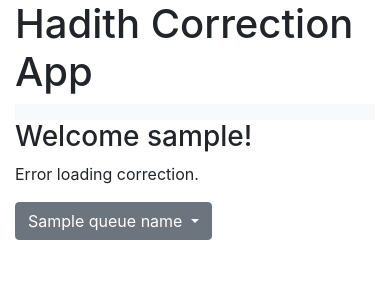
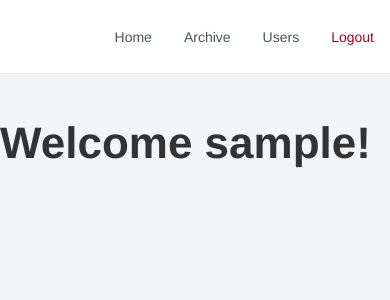
Before and after one commit to sunnah-com/corrections, a Flask app: template frontend/templates/index.html in a window 390 px wide; the page is wider, and only the part inside the window is pictured. Shown: the top 300 px of that part. Run offline with Flask 2, Linux system fonts and the light colour scheme; the template is opened without the code that fills it: most values are stand-ins (such as "Sample title", 1, 10 or a date in 2020); data that the repository does not hold is empty; parts of the project's set-up code (start-up, migrations or seed data) failed here and were passed over; some libraries are stand-ins or nearby versions.

Commit message:
feat: hadith editable sections design

```diff
--- a/frontend/static/css/styles.css
+++ b/frontend/static/css/styles.css
@@ -1,11 +1,179 @@
-.label {
-    font-weight: bold;
+html, body {
+  margin: 0;
+  padding: 0;
 }
 
-.item {
-    border       : 1px solid #ddd;
-    border-radius: 4px;
-    background   : #eee;
-    padding      : 16px;
-    margin-bottom: 16px;
+body {
+  background: #F3F5F7;
+  font-family: Helvetica Neue, serif;
 }
+
+* {
+  box-sizing: border-box;
+}
+
+a {
+  text-decoration: none;
+}
+
+ul {
+  padding: 0;
+  margin: 0;
+}
+
+.container {width: 1140px;
+  margin: 0 auto;
+}
+
+.header {
+  background: #FFFFFF;
+  border-bottom: 1px solid #EDF1F3;
+  margin-bottom: 40px;
+  display: flex;
+  justify-content: center;
+  align-items: center;
+  height: 74px;
+}
+
+.header__content {
+  display: flex;
+  justify-content: space-between;
+  align-items: center;
+  height: 100%;
+}
+
+.header__logo {
+
+}
+
+.headerNav {
+  display: flex;
+  list-style: none;
+  height: 100%;
+}
+
+.headerNav__item {
+  height: 100%;
+}
+
+.headerNav__item--logout .headerNav__itemLink {
+  color: #B00020;
+}
+
+.headerNav__itemLink {
+  font-family: Helvetica Neue, serif;
+  font-size: 14px;
+  font-style: normal;
+  font-weight: 500;
+  color: #495459;
+  cursor: pointer;
+  transition: 0.3s;
+  display: block;
+  padding: 0 16px;
+  line-height: 74px;
+}
+
+.headerNav__itemLink:hover {
+  background: #f0f0f0;
+}
+
+.headerNav__item--active .headerNav__itemLink{
+
+}
+
+.guestMessage {
+  font-size: 44px;
+  font-style: normal;
+  font-weight: 700;
+  text-align: left;
+  margin-bottom: 40px;
+  color: #333333;
+}
+
+.hadithEditableSections {
+  display: flex;
+  justify-content: space-between;
+  height: 495px;
+}
+
+.hadithEditableSections__section {
+  flex: 1;
+  margin-right: 30px;
+  background: #FFFFFF;
+  border-radius: 16px;
+  overflow: hidden;
+  display: flex;
+  flex-direction: column;
+}
+
+.hadithEditableSections__section:last-of-type {
+  margin-right: 0;
+}
+
+.hadithEditableSections__sectionHead {
+  padding: 24px 24px 0;
+  border-bottom: 1px solid #EDF1F3;
+}
+
+.hadithEditableSections__sectionContent {
+  flex: 1;
+  overflow: scroll;
+}
+
+.hadithEditableSections__sectionTitle {
+  font-size: 30px;
+  font-style: normal;
+  font-weight: 700;
+  color: #333333;
+  margin: 0 0 24px;
+}
+
+.hadithEditableSections__metaData {
+  display: flex;
+  flex-wrap: wrap;
+}
+
+.hadithEditableSections__metaItem {
+  margin-bottom: 18px;
+  width: 50%;
+}
+
+.hadithEditableSections__metaItem--fullWidth {
+  width: 100%;
+}
+
+.hadithEditableSections__metaTitle {
+  font-size: 14px;
+  font-style: normal;
+  font-weight: 400;
+  color: #019592;
+}
+
+.hadithEditableSections__metaDesc {
+  font-size: 14px;
+  font-style: normal;
+  font-weight: 500;
+  color: #333333;
+}
+
+.hadithEditableSections__textarea {
+  font-family: Noto Serif, serif;
+  height: 100%;
+  width: 100%;
+  border: none;
+  resize: none;
+  font-size: 16px;
+  font-style: normal;
+  font-weight: 400;
+  line-height: 24px;
+  color: #333333;
+  padding: 16px 24px;
+}
+
+.hadithEditableSections__textarea:focus {
+  outline: none;
+}
+
+.hadithEditableSections__textarea[readonly] {
+  background: #F8F8F8;
+}
--- a/frontend/templates/index.html
+++ b/frontend/templates/index.html
@@ -1,74 +1,87 @@
 {% extends 'layout.html' %}
 
 {% block content %}
-<h3>Welcome {{ username }}!</h3>
+<div class="container">
+  <h3 class="guestMessage">Welcome {{ username }}!</h3>
+</div>
 <script type="text/javascript">
   originalEmailTemplate = {{ email_template | tojson }};
 </script>
 <correction-view inline-template token="{{ access_token }}" queue="{{ queue_name }}">
   {% raw %}
-  <div>
+  <div class="container">
     {{ message }}
 
     <div>
-      <div class="row">
-        <div class="col">
-          <p v-if="loading">Loading...</p>
-          <p v-for="error in errors">
-            {{ error }}
-          </p>
-          <div class="dropdown">
-            <button class="btn btn-secondary dropdown-toggle" type="button" id="queueDropdown" data-toggle="dropdown"
-              aria-haspopup="true" aria-expanded="false">
-              {{queueName}}
-            </button>
-            <div class="dropdown-menu" aria-labelledby="queueDropdown">
-              <a v-for="queue in queues" class="dropdown-item" href="#"
-                v-on:click="changeQueue(queue.name)">{{queue.name}}</a>
+<!--      <div class="row">-->
+<!--        <div class="col">-->
+<!--          <p v-if="loading">Loading...</p>-->
+<!--          <p v-for="error in errors">-->
+<!--            {{ error }}-->
+<!--          </p>-->
+<!--          <div class="dropdown">-->
+<!--            <button class="btn btn-secondary dropdown-toggle" type="button" id="queueDropdown" data-toggle="dropdown"-->
+<!--              aria-haspopup="true" aria-expanded="false">-->
+<!--              {{queueName}}-->
+<!--            </button>-->
+<!--            <div class="dropdown-menu" aria-labelledby="queueDropdown">-->
+<!--              <a v-for="queue in queues" class="dropdown-item" href="#"-->
+<!--                v-on:click="changeQueue(queue.name)">{{queue.name}}</a>-->
+<!--            </div>-->
+<!--          </div>-->
+<!--        </div>-->
+<!--      </div>-->
+        <div class="hadithEditableSections" v-if="correction != null">
+          <div class="hadithEditableSections__section">
+            <div class="hadithEditableSections__sectionHead">
+              <h3 class="hadithEditableSections__sectionTitle">Original</h3>
+              <div class="hadithEditableSections__metaData">
+                <div class="hadithEditableSections__metaItem">
+                  <div class="hadithEditableSections__metaTitle">Attribute:</div>
+                  <div class="hadithEditableSections__metaDesc">{{ correction.attr }}</div>
+                </div>
+                <div class="hadithEditableSections__metaItem hadithEditableSections__metaItem--fullWidth">
+                  <div class="hadithEditableSections__metaTitle">Value:</div>
                 </div>
               </div>
             </div>
-      </div>
-      <div class="row" v-if="correction != null">
-        <div class="col-sm">
-          <div id="original" class="item">
-            <h3>Original</h3>
-            <div v-if="originalHadith">
-              <div>
-                <span class="label">Attribute:</span> {{ correction.attr }}
-              </div>
-              <div class="value">
-                <span class="label">Value:</span>
-                <textarea class="form-control" rows="10" readonly>
+            <div id="original" class="hadithEditableSections__sectionContent">
+              <textarea v-if="originalHadith" class="hadithEditableSections__textarea" readonly>
                 {{ originalHadith[this.correction.attr] }}
               </textarea>
             </div>
           </div>
+          <div class="hadithEditableSections__section">
+            <div class="hadithEditableSections__sectionHead">
+              <h3 class="hadithEditableSections__sectionTitle">Correction</h3>
+              <div class="hadithEditableSections__metaData">
+                <div class="hadithEditableSections__metaItem">
+                  <div class="hadithEditableSections__metaTitle">Comment:</div>
+                  <div class="hadithEditableSections__metaDesc">{{ correction.comment }}</div>
+                </div>
+                <div class="hadithEditableSections__metaItem">
+                  <div class="hadithEditableSections__metaTitle">Submitted By:</div>
+                  <div class="hadithEditableSections__metaDesc">{{ correction.submittedBy }}</div>
+                </div>
+                <div class="hadithEditableSections__metaItem hadithEditableSections__metaItem--fullWidth">
+                  <div class="hadithEditableSections__metaTitle">Value:</div>
                 </div>
               </div>
-        <div class="col-sm">
-          <div id="correction" class="item">
-            <h3>Correction</h3>
-            <div>
-              <div class="comment">
-                <span class="label">Comment:</span>
-                <p>{{ correction.comment }}</p>
             </div>
-              <div>
-                <span class="label">Submitted By:</span> {{ correction.submittedBy }}
-              </div>
-              <div class="value">
-                <span class="label">Value:</span>
-                <textarea @input="checkDiff" class="form-control" name="corrected_val" rows="10"
+            <div id="correction" class="hadithEditableSections__sectionContent">
+              <textarea
+                @input="checkDiff"
+                class="hadithEditableSections__textarea"
+                name="corrected_val"
                 v-model="correction.val"></textarea>
             </div>
           </div>
+          <div class="hadithEditableSections__section">
+            <div class="hadithEditableSections__sectionHead">
+              <h3 class="hadithEditableSections__sectionTitle">Diff</h3>
             </div>
-        </div>
-        <div class="col-sm">
-          <div class="item" v-if="correction != null && originalHadith != null">
-            <h3>Diff</h3>
-            <div v-html="this.diff">
+            <div class="hadithEditableSections__sectionContent" v-if="correction != null && originalHadith != null">
+              <div v-html="this.diff" class="hadithEditableSections__textarea" />
             </div>
           </div>
           </div>
--- a/frontend/templates/layout.html
+++ b/frontend/templates/layout.html
@@ -2,8 +2,8 @@
 
 <head>
     <link rel="shortcut icon" href="{{ url_for('static', filename='favicon.ico') }}">
-    <link rel="stylesheet" href="https://stackpath.bootstrapcdn.com/bootstrap/4.5.2/css/bootstrap.min.css"
-        integrity="sha384-JcKb8q3iqJ61gNV9KGb8thSsNjpSL0n8PARn9HuZOnIxN0hoP+VmmDGMN5t9UJ0Z" crossorigin="anonymous">
+<!--    <link rel="stylesheet" href="https://stackpath.bootstrapcdn.com/bootstrap/4.5.2/css/bootstrap.min.css"-->
+<!--        integrity="sha384-JcKb8q3iqJ61gNV9KGb8thSsNjpSL0n8PARn9HuZOnIxN0hoP+VmmDGMN5t9UJ0Z" crossorigin="anonymous">-->
     <link rel="stylesheet" href="{{ url_for('static', filename='css/styles.css') }}" />
     <script src="https://cdnjs.cloudflare.com/ajax/libs/popper.js/1.11.0/umd/popper.min.js" integrity="sha384-b/U6ypiBEHpOf/4+1nzFpr53nxSS+GLCkfwBdFNTxtclqqenISfwAzpKaMNFNmj4" crossorigin="anonymous"></script>
     <script src="https://code.jquery.com/jquery-3.5.1.min.js" integrity="sha256-9/aliU8dGd2tb6OSsuzixeV4y/faTqgFtohetphbbj0=" crossorigin="anonymous"></script>
@@ -12,24 +12,26 @@
 </head>
 
 <body>
-    <div id="app" class="container">
-        <h1>Hadith Correction App</h1>
-        <nav class="navbar navbar-expand-lg navbar-light bg-light">
-            <div class="collapse navbar-collapse" id="navbarSupportedContent">
-              <ul class="navbar-nav mr-auto">
-                <li class="nav-item active">
-                  <a class="nav-link" href="/">Home</a>
-                </li>
-                <li class="nav-item">
-                  <a class="nav-link" href="/archive">Archive</a>
-                </li>
-                <li class="nav-item">
-                  <a class="nav-link" href="/users">Users</a>
-                </li>
-              </ul>
-              <a class="nav-link" href="{{ logout_url }}">Logout</a>
-            </div>
-          </nav>
+    <div id="app">
+      <header class="header">
+        <div class="header__content container">
+          <div class="header__logo"></div>
+          <ul class="headerNav">
+            <li class="headerNav__item">
+              <a class="headerNav__itemLink" href="/">Home</a>
+            </li>
+            <li class="headerNav__item">
+              <a class="headerNav__itemLink" href="/archive">Archive</a>
+            </li>
+            <li class="headerNav__item">
+              <a class="headerNav__itemLink" href="/users">Users</a>
+            </li>
+            <li class="headerNav__item headerNav__item--logout">
+                <a class="headerNav__itemLink" href="{{ logout_url }}">Logout</a>
+            </li>
+          </ul>
+        </div>
+      </header>
         {% block content %}{% endblock %}
     </div>
     {% block script %}{% endblock %}
```
Lines whose indentation alone changed are shown as unchanged.
